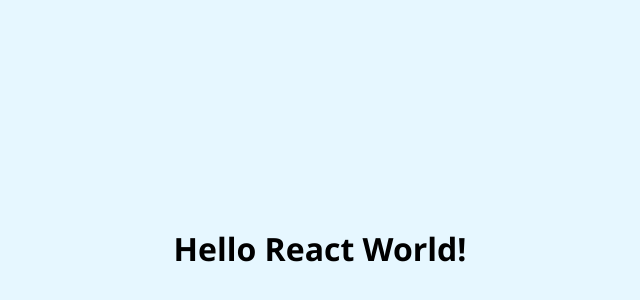
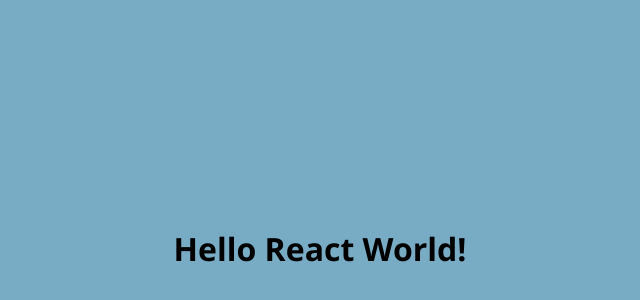
Before and after one commit to dzhusai25-sudo/React-Weather, a React app: page / in a window 1280 px wide. Shown: the part 160-460 px from the top of the page, without its empty margins (320-960 px from the left). Built offline with nearby package versions, Linux system fonts and the light colour scheme.

Commit message:
css test

```diff
--- a/src/ReactApp.css
+++ b/src/ReactApp.css
@@ -7,7 +7,7 @@
 
 body {
   font-family: "Segoe UI", Tahoma, Geneva, Verdana, sans-serif;
-  background-color: #e6f7ff;
+  background-color: hwb(199 47% 23%);
   min-height: 100vh;
   display: flex;
   align-items: center;
```
